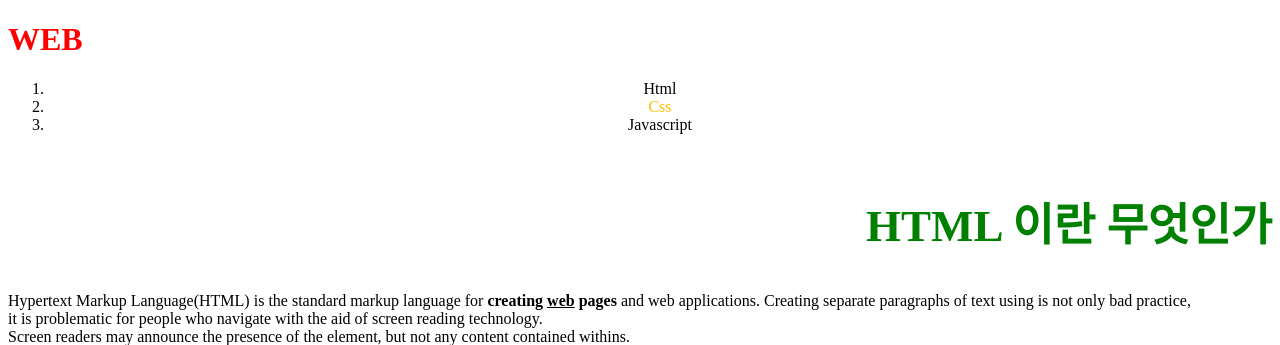
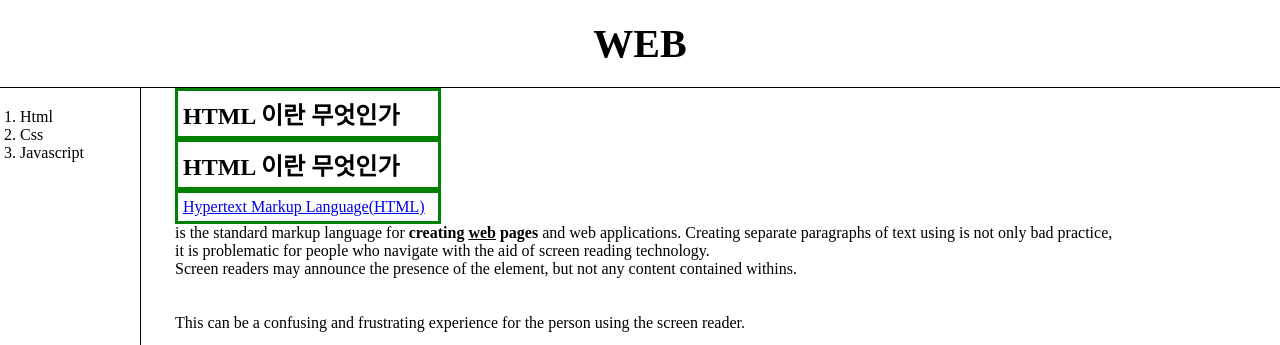
Before and after one commit to LeeSeungWon117/HTML, a plain HTML site: page box.html in a window 1280 px wide. Shown: the top 345 px of the page. Drawn offline with Linux system fonts and the light colour scheme.

Commit message:
Add files via upload

```diff
--- a/HTML-main/1.html
+++ b/box.html
@@ -4,34 +4,52 @@
 <title>WEB1 - html</title>
 <meta charset="utf-8">
 <style>
-     a{
-        color: black;
-        text-decoration: none;
-     }
-     h2{
-        font-size: 45px;
-        text-align: right;
-        color: green
-     }
-     li{
-        text-align: center;
-     }
-     .saw{
-        color: rgb(255, 187, 0);
-     }
-     #active{
-        color: red;
-     }
+   h1 {
+      font-size: 40px;
+      text-align: center;
+      border-bottom: 1px solid black;
+      /* display: inline-block; */
+      margin: 0px;
+      padding: 20px;
+   }
+   h2, a {
+      /* border-width: 3px;
+      border-color: black;
+      border-style: double; */
+      border: 3px solid green; /* 박스 형태 및 색상,두께 조절 */
+      padding: 5px; /* 박스내 여백 조절 */
+      margin: 0; /* 박스간 여백 조절 */
+      display: block; /* block 지정 안하면 글자 길이대로 박스지정 */
+      width: 250px; /* 박스크기 */
+   }
+   ol {
+      border-right: 1px solid black;
+      width: 100px;
+      margin: 0;
+      padding: 20px;
+   }
+   body {
+      margin: 0;
+   }
+   #grid {
+      display: grid;
+      grid-template-columns: 150px 1fr;
+   }
+   #article {
+      padding-left: 25px;
+   }
 </style>
 </head>
 <body>
-    <h1><a href="index.html" class="saw" id="active">WEB</a></h1>
+    <h1>WEB</a></h1>
+    <div id="grid">
     <ol>
         <li>Html</li>
-        <li><a href="2.html" class="saw">Css</a></li>
-        <li><a href="3.html">Javascript</a></li><br>
+        <li>Css</a></li>
+        <li>Javascript</a></li><br>
     </ol>
-
+         <div id="article">
+            <h2>HTML 이란 무엇인가</h2>
             <h2>HTML 이란 무엇인가</h2>
             <a href="https://www.naver.com/"
             target="_blank" title="naver">Hypertext Markup Language(HTML)</a> is the standard markup language for <strong>creating <u>web</u> pages</strong> and web applications.
@@ -48,5 +66,7 @@
                 This is the second paragraph. This is the second paragraph. This is the second
                 paragraph. This is the second paragraph.
             </p>
+         </div>
+      </div>
 </body>
 </html>
```
Also changed, not shown: grid.html (added, +26 -0 lines), mediaquery.html (added, +85 -0 lines).
